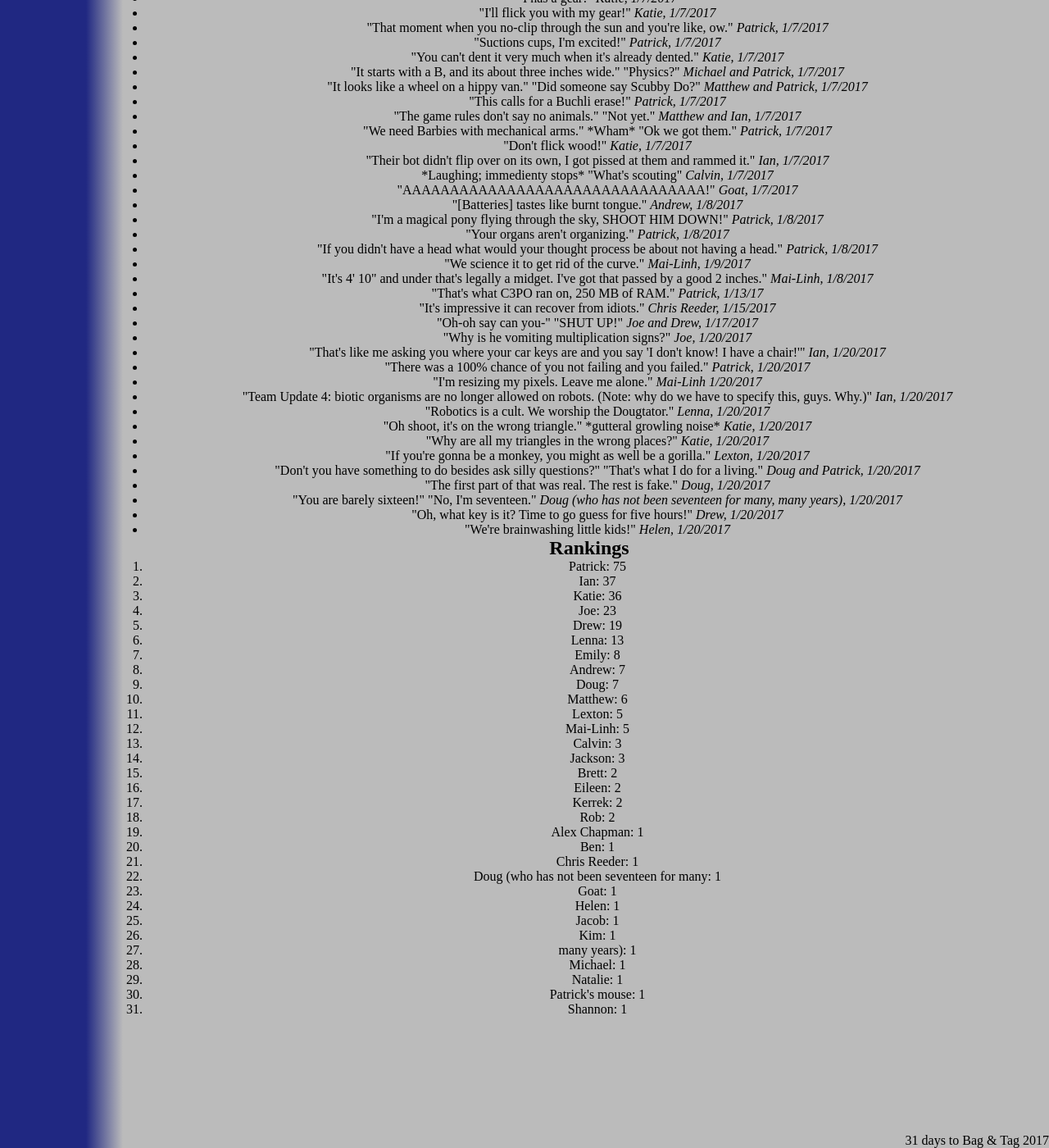
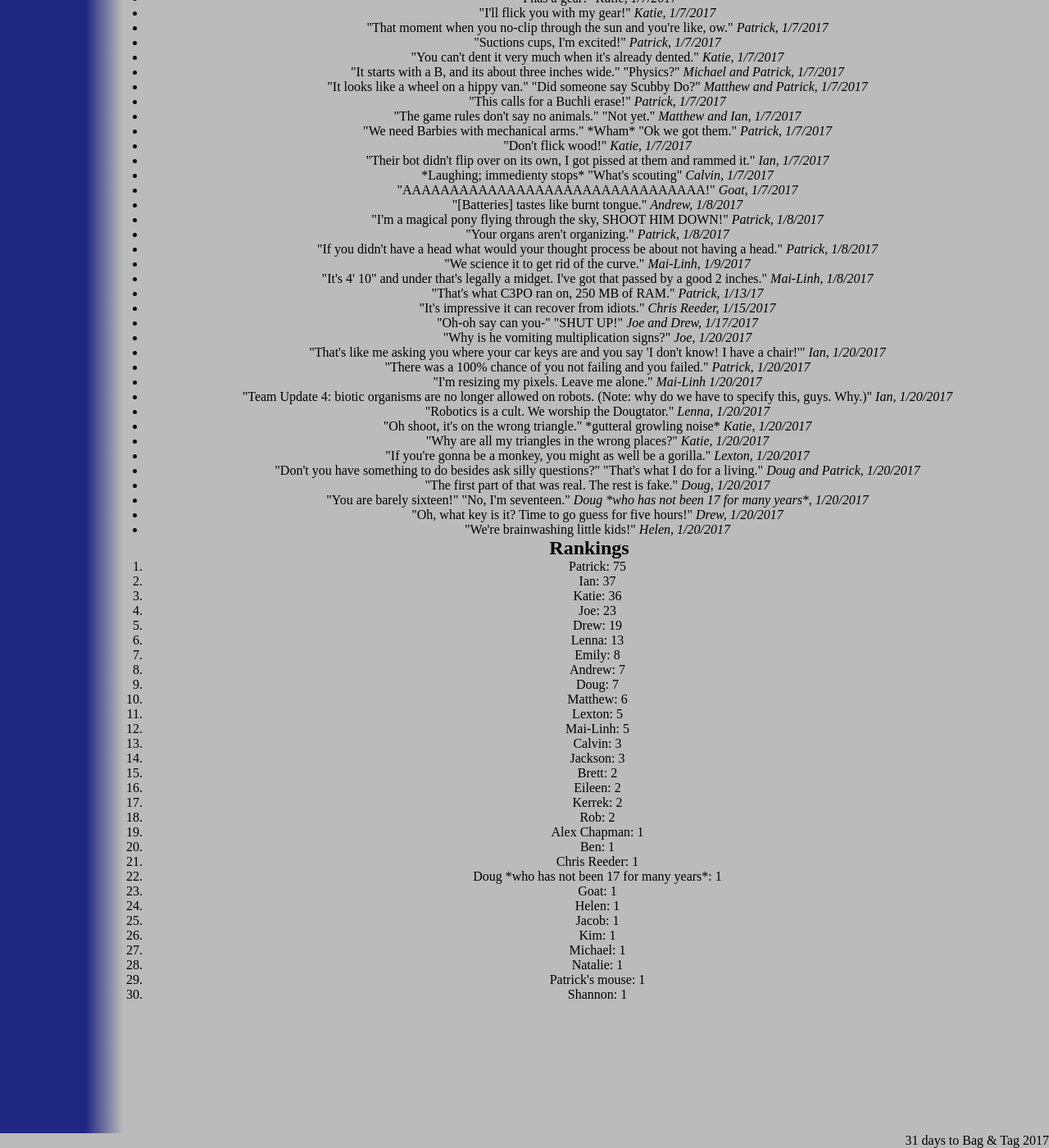
Before and after one commit to katiebugmoon/FRC4131.github.io, a Jekyll site: the page built from media/2017/quotes.html, in a window 1280 px wide and 1400 px high, scrolled down 3231 px. Shown: the whole window at 82% size. Built offline with Jekyll 4.4.1, drawn with Linux system fonts in a browser that asks for light colours; nearby versions of some CDN libraries.

Commit message:
Update quotes.html

```diff
--- a/media/2017/quotes.html
+++ b/media/2017/quotes.html
@@ -205,7 +205,7 @@
 	<li>"If you're gonna be a monkey, you might as well be a gorilla." <i>Lexton, 1/20/2017</i></li>
 	<li>"Don't you have something to do besides ask silly questions?" "That's what I do for a living." <i>Doug and Patrick, 1/20/2017</i></li>
 	<li>"The first part of that was real. The rest is fake." <i>Doug, 1/20/2017</i></li>
-	<li>"You are barely sixteen!" "No, I'm seventeen." <i>Doug (who has not been seventeen for many, many years), 1/20/2017</i></li>
+	<li>"You are barely sixteen!" "No, I'm seventeen." <i>Doug *who has not been 17 for many years*, 1/20/2017</i></li>
 	<li>"Oh, what key is it? Time to go guess for five hours!" <i>Drew, 1/20/2017</i></li>
 	<li>"We're brainwashing little kids!" <i>Helen, 1/20/2017</i></li>
 </ul>
```
